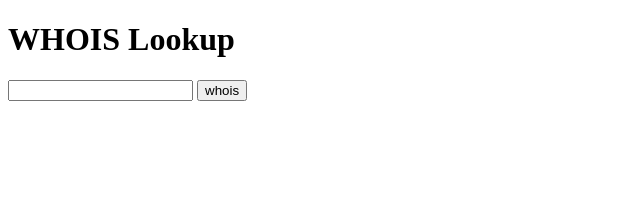
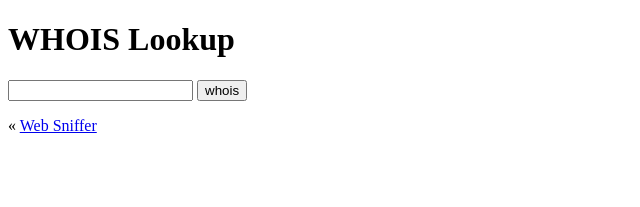
Before and after one commit to WebSnifferHQ/WebSniffer, a SvelteKit app: page /whois in a window 1280 px wide. Shown: the top 207 px of the page, without its empty margins (0-640 px from the left). Built offline with nearby package versions, Linux system fonts and the light colour scheme.

Commit message:
Update +page.svelte

```diff
--- a/src/routes/whois/+page.svelte
+++ b/src/routes/whois/+page.svelte
@@ -35,3 +35,5 @@
     {/if}
 
 </div>
+
+<p>&laquo; <a href="/">Web Sniffer</a></p>
```
